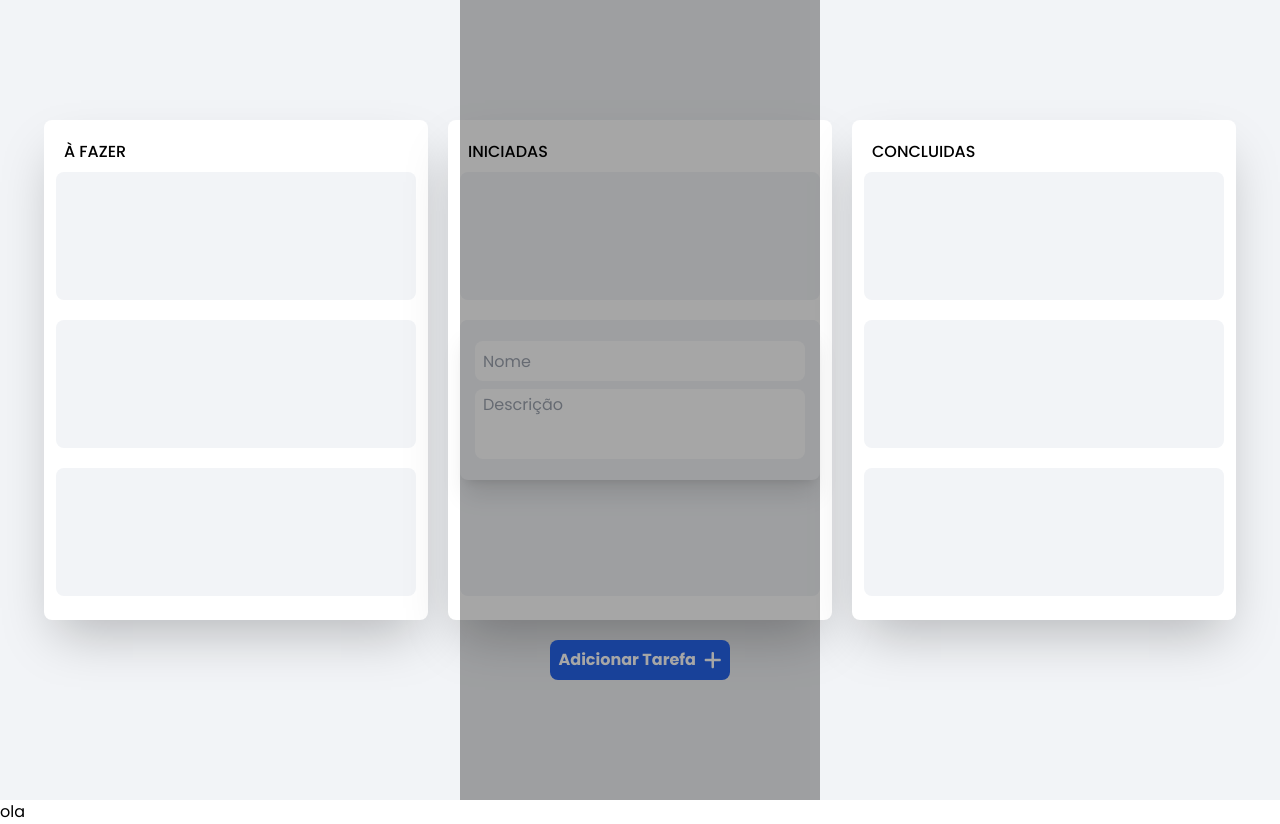
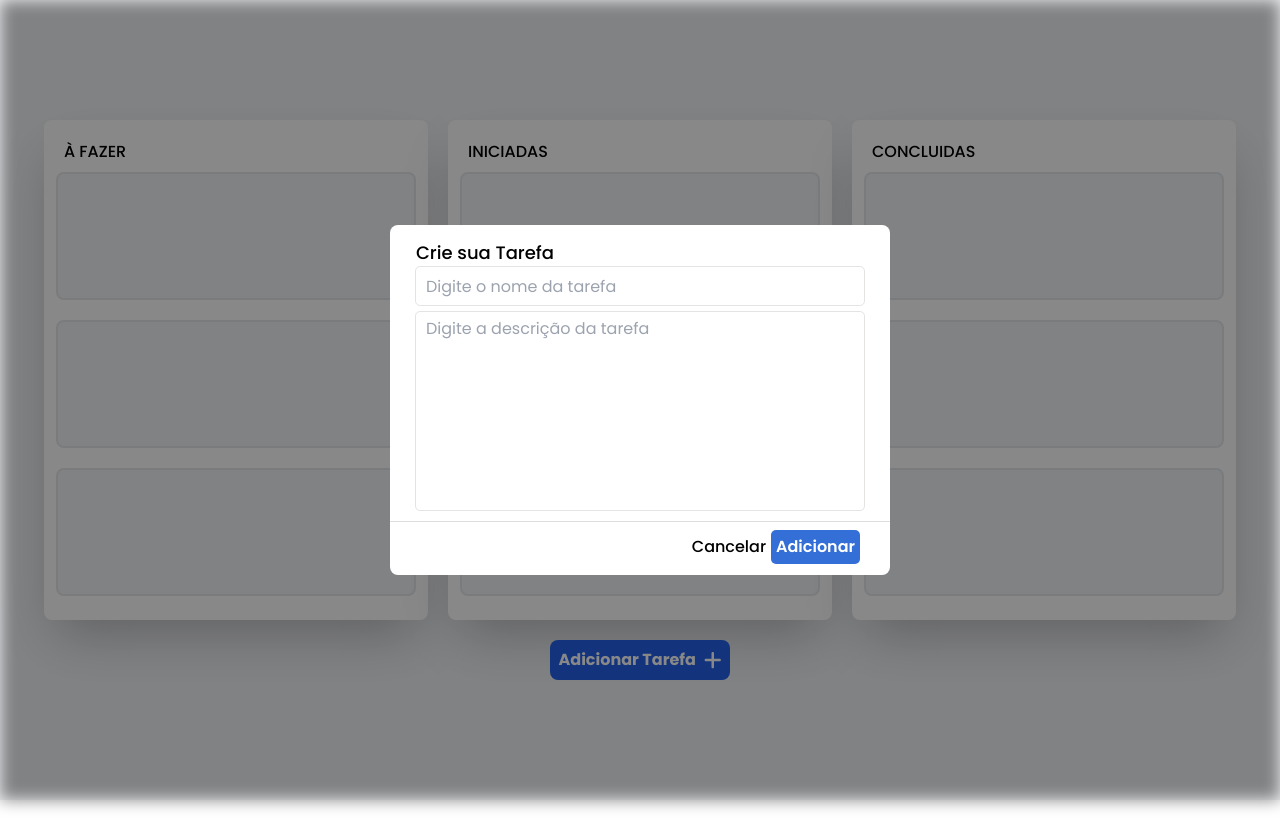
Before and after one commit to OnlyChristianDev/Task-Project, a Next.js app: page / in a window 1280 px wide. Both pictures are taken after a click on the button "Adicionar Tarefa". After the commit the page ends 800 px from the top, so only its background shows below. Built offline with nearby package versions, Linux system fonts and the light colour scheme.

Commit message:
implementação da função de adicionar tarefas

```diff
--- /dev/null
+++ b/components/NewTask.tsx
@@ -0,0 +1,22 @@
+import React from 'react';
+import { motion } from 'framer-motion';
+
+export default function NewTask() {
+    return (
+        <motion.div
+            className="taskadd"
+            initial={{ opacity: 0, y: -50 }}
+            animate={{ opacity: 1, y: 0 }}
+            exit={{ opacity: 0, y: 50 }}
+            transition={{ duration: 0.5 }}
+        >
+            <h1 className="tittle">Crie sua Tarefa</h1>
+            <input placeholder="Digite o nome da tarefa" className="input" />
+            <textarea placeholder="Digite a descrição da tarefa" className="textarea" />
+            <div className="confirmation">
+                <button className="cancelButton">Cancelar</button>
+                <button className="ConfirmButton">Adicionar</button>
+            </div>
+        </motion.div>
+    );
+}
--- a/components/Tasks.tsx
+++ b/components/Tasks.tsx
@@ -2,63 +2,81 @@
 import TasksDiv from "./TasksDiv";
 import { FontAwesomeIcon } from '@fortawesome/react-fontawesome';
 import { faPlus } from '@fortawesome/free-solid-svg-icons/faPlus';
-import { useState } from "react";
+import { motion } from 'framer-motion';
+import React from 'react';
+import ReactDOM from 'react-dom';
+import NewTask from "./NewTask";
 
-export class Task{
+export class Task {
     titulo: string;
     descricao: string;
     id: any;
 
-    constructor(titulo: string, descricao: string, id: any){
+    constructor(titulo: string, descricao: string, id: any) {
         this.titulo = titulo;
         this.descricao = descricao;
         this.id = id;
     }
 }
 
-export class GerenciadorDeTask{
-    public Tasks : Task[] = []
+export class GerenciadorDeTask {
+    public Tasks: Task[] = [];
 
-    public AdicionarTask(){
+    public AdicionarTask() {
+        const taskAdd = document.querySelector(".taskAdd");
+        const blur = document.createElement("div");
+        blur.classList.add("blur");
+
+        const newTaskContainer = document.createElement("div");
+        newTaskContainer.classList.add("taskContainer");
+        taskAdd?.appendChild(newTaskContainer);
+
+        const newTaskElement = (
+            <NewTask />
+        );
+
+        ReactDOM.render(newTaskElement, newTaskContainer);
+        taskAdd?.appendChild(blur);
+
+        setTimeout(() => {
+            blur.classList.add("blur-active");
+        }, 10);
+    }
+
+
+    public RemoverTask(id: any) {
 
     }
 
-    public RemoverTask(id : any){
+    public CancelarTask() {
+        const cancelButton = document.querySelector("cancelButton")
+        cancelButton?.addEventListener("click", () => {
 
-    }
-
-    public EditarTask(){
-
+        })
     }
 }
 
-export default function Tasks(){
-    const gerenciadorDeTask = new GerenciadorDeTask();
+export default function Tasks() {
+    const Gerenciador = new GerenciadorDeTask();
 
-    const [mostrarDiv, setMostrarDiv] = useState(false);
-
-    function criarTask() {
-        setMostrarDiv(true)
-    }
+    const adicionarTaskHandler = () => {
+        Gerenciador.AdicionarTask();
+    };
 
     return (
-        <div className="bg-[#F2F4F7] flex-col w-full flex h-[100vh] items-center justify-center">
+        <div className="bg-[#F2F4F7] flex-col w-full flex h-[100vh] items-center justify-center relative">
             <div className="flex gap-5">
                 <TasksDiv tittle={'À FAZER'} />
                 <TasksDiv tittle={'INICIADAS'} />
-                <TasksDiv tittle={'CONCLUIDAS'}/>
+                <TasksDiv tittle={'CONCLUIDAS'} />
             </div>
-            {mostrarDiv && (
-                <div className="flex items-center justify-center flex-col absolute bg-[#F2F4F7] shadow-xl rounded-lg w-[360px] h-40">
-                    <input type="text" className="outline-none pl-2 w-[330px] h-10 rounded-lg" placeholder="Nome" />
-                    <textarea placeholder="Descrição" className="mt-2 outline-none rounded-lg resize-none w-[330px] h-[70px] pl-2 pt-1"></textarea>
-                    <div className="h-[100vh] blackblur w-full bg-black opacity-35 absolute"></div>
-                </div>
-            )}
-            <button onClick={criarTask} className="bg-blue-600 font-bold mt-5 p-2 rounded-lg flex text-white items-center justify-center">
-                Adicionar Tarefa
-                <FontAwesomeIcon icon={faPlus} className="h-5 ml-2" />
+            <div className="taskAdd flex absolute items-center flex-col justify-center">
+
+            </div>
+            <button onClick={adicionarTaskHandler} className="bg-blue-600 font-bold mt-5 p-2 rounded-lg flex text-white items-center justify-center hover:bg-blue-800 hover:scale-105 transition-all duration-300">
+                    Adicionar Tarefa
+                    <FontAwesomeIcon icon={faPlus} className="h-5 ml-2" />
             </button>
         </div>
-    )
+    );
 }
--- a/components/TasksCreation.tsx
+++ /dev/null
@@ -1,8 +0,0 @@
-
-
-
-export default function TasksCreation({ }){
-    return(
-        <h1>ola</h1>
-    )
-}
--- a/components/TasksDiv.tsx
+++ b/components/TasksDiv.tsx
@@ -10,9 +10,9 @@ export default function TasksDiv({ tittle } : TasksDivProps){
                     <h1 className="font-medium">{tittle}</h1>
                 </div>
                 <div>
-                    <div className="bg-[#F2F4F7] h-32 flex items-center justify-center rounded-lg"> </div>
-                    <div className="bg-[#F2F4F7] mt-5 h-32 flex items-center justify-center rounded-lg"> </div>
-                    <div className="bg-[#F2F4F7] mt-5  h-32 flex items-center justify-center rounded-lg"> </div>
+                    <div className="bg-[#F2F4F7] border-gray-200 border-solid border-2 h-32 flex items-center justify-center rounded-lg"> </div>
+                    <div className="bg-[#F2F4F7] mt-5 h-32 flex items-center justify-center rounded-lg  border-gray-200 border-solid border-2"> </div>
+                    <div className="bg-[#F2F4F7] mt-5  h-32 flex items-center justify-center rounded-lg  border-gray-200 border-solid border-2"> </div>
                 </div>
             </div>
         </>
--- a/package.json
+++ b/package.json
@@ -14,6 +14,7 @@
     "@fortawesome/fontawesome-svg-core": "^6.6.0",
     "@fortawesome/free-solid-svg-icons": "^6.6.0",
     "@fortawesome/react-fontawesome": "^0.2.2",
+    "framer-motion": "^11.3.28",
     "next": "14.2.5",
     "react": "^18",
     "react-dom": "^18"
--- a/src/app/page.tsx
+++ b/src/app/page.tsx
@@ -1,11 +1,9 @@
 import Tasks from "../../components/Tasks";
-import TasksCreation from "../../components/TasksCreation";
 
 export default function Home() {
   return (
     <>
       <Tasks />
-      <TasksCreation />
     </>
     )
 }
--- a/styles/globals.css
+++ b/styles/globals.css
@@ -1,4 +1,4 @@
-@import url('https://fonts.googleapis.com/css2?family=Poppins:ital,wght@0,100;0,200;0,300;0,400;0,500;0,600;0,700;0,800;0,900;1,100;1,200;1,300;1,400;1,500;1,600;1,700;1,800;1,900&display=swap');
+@import url('https://fonts.googleapis.com/css2?family=Poppins:ital,wght@0,100;0,200;0,300;0,400;0,500;0,600;0,700;0,800;0,900&display=swap');
 
 @tailwind base;
 @tailwind components;
@@ -7,3 +7,103 @@
 body {
     font-family: 'Poppins';
 }
+
+.taskadd {
+    z-index: 999;
+    display: flex;
+    align-items: center;
+    justify-content: center;
+    flex-direction: column;
+    width: 500px;
+    height: 350px;
+    background-color: #ffffff;
+    position: absolute;
+    border-radius: 8px;
+}
+
+.taskadd input {
+    padding-left: 10px;
+    height: 40px;
+    width: 450px;
+    margin-bottom: 5px;
+    outline: none;
+    border: rgb(230, 227, 227) 1px solid;
+    border-radius: 5px;
+}
+
+.taskadd textarea {
+    padding-top: 5px;
+    border: rgb(230, 227, 227) 1px solid;
+    border-radius: 5px;
+    resize: none;
+    padding-left: 10px;
+    height: 200px;
+    width: 450px;
+    text-emphasis: none;
+    outline: none;
+    margin-bottom: 10px;
+}
+
+.ConfirmButton {
+    margin-right: 30px;
+    margin-top: 10px;
+    background-color: rgb(51, 111, 214);
+    padding: 5px;
+    border-radius: 5px;
+    color: white;
+    font-weight: 600;
+    transition: ease 0.5s;
+}
+.ConfirmButton:hover {
+    background-color: rgb(19, 77, 176);
+    ;
+}
+.cancelButton {
+    margin-top: 10px;
+    padding: 5px;
+    border-radius: 5px;
+    color: rgb(0, 0, 0);
+    font-weight: 500;
+}
+.cancelButton:hover {
+    text-decoration: underline;
+}
+
+.blur {
+    width: 100vw;
+    height: 100vh;
+    background-color: rgba(0, 0, 0, 0);
+    transition: 0.5s ease;
+    position: fixed;
+    top: 0;
+    left: 0;
+    z-index: 998;
+}
+
+.blur-active {
+    background-color: rgba(0, 0, 0, 0.468);
+}
+
+.tittle {
+    font-weight: 500;
+    color: rgb(0, 0, 0);
+    font-size: 18px;
+    margin-left: -310px;
+}
+
+.confirmation {
+    display: flex;
+    align-items: center;
+    justify-content: right;
+    height: 40px;
+    width: 500px;
+    position: relative;
+    border-top: solid rgb(221, 221, 221) 1px;
+}
+
+.taskContainer {
+    position: absolute;
+    display: flex;
+    align-items: center;
+    justify-content: center;
+}
```
Also changed, not shown: 2 other files (tests, documents, lock files or other folders).
